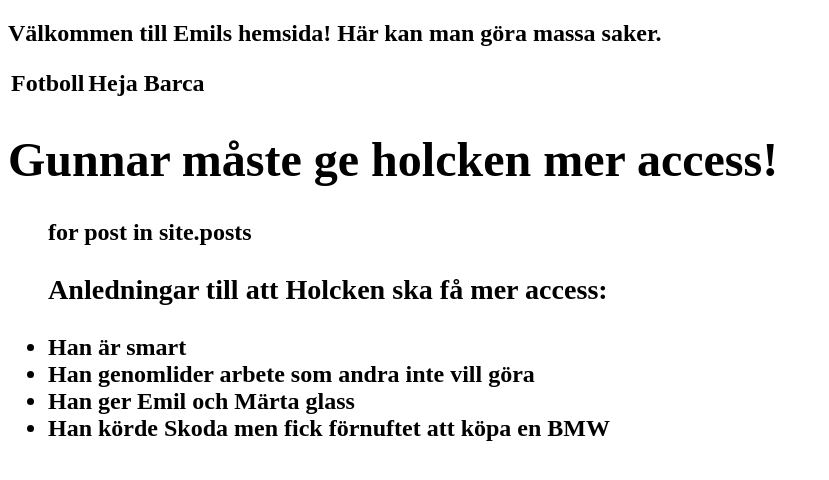
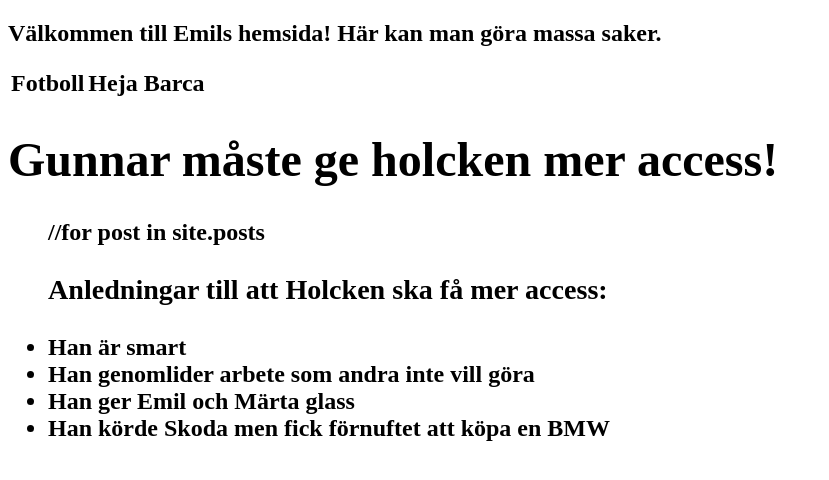
Before and after one commit to bergstrom97/bergstrom97.github.io, a Jekyll site: the page index.html, which Jekyll copies as it is, in a window 1280 px wide. Shown: the top 480 px of the page, without its empty margins (0-829 px from the left). Built offline with Jekyll 4.4.1, drawn with Linux system fonts in a browser that asks for light colours.

```diff
--- a/index.html
+++ b/index.html
@@ -22,7 +22,7 @@
   <h1 class="page-heading">Gunnar måste ge holcken mer access!</h1>
 
   <ul class="post-list">
-    for post in site.posts
+    //for post in site.posts
 
     <h3>Anledningar till att Holcken ska få mer access:</h3>
     <li> Han är smart</li>
```
